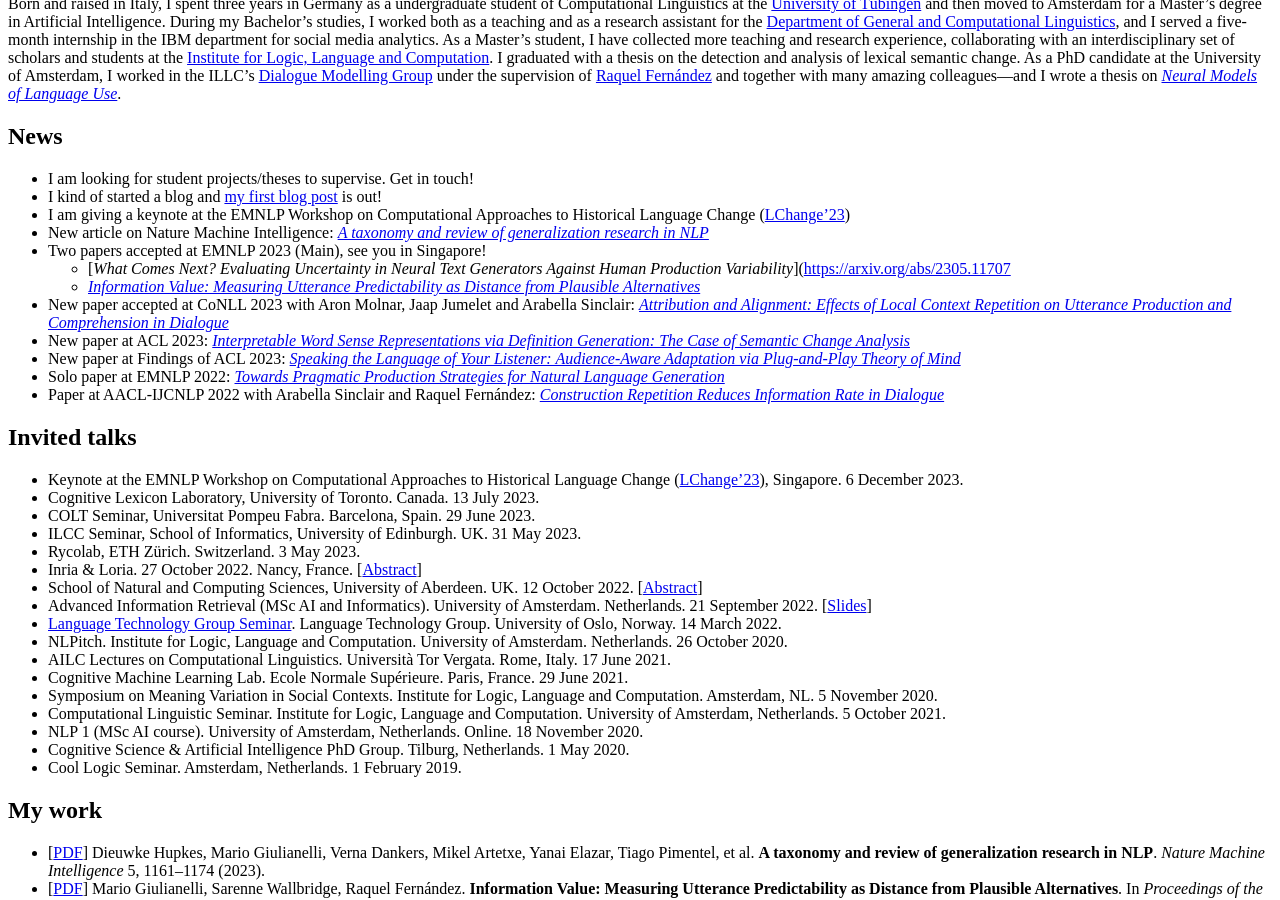
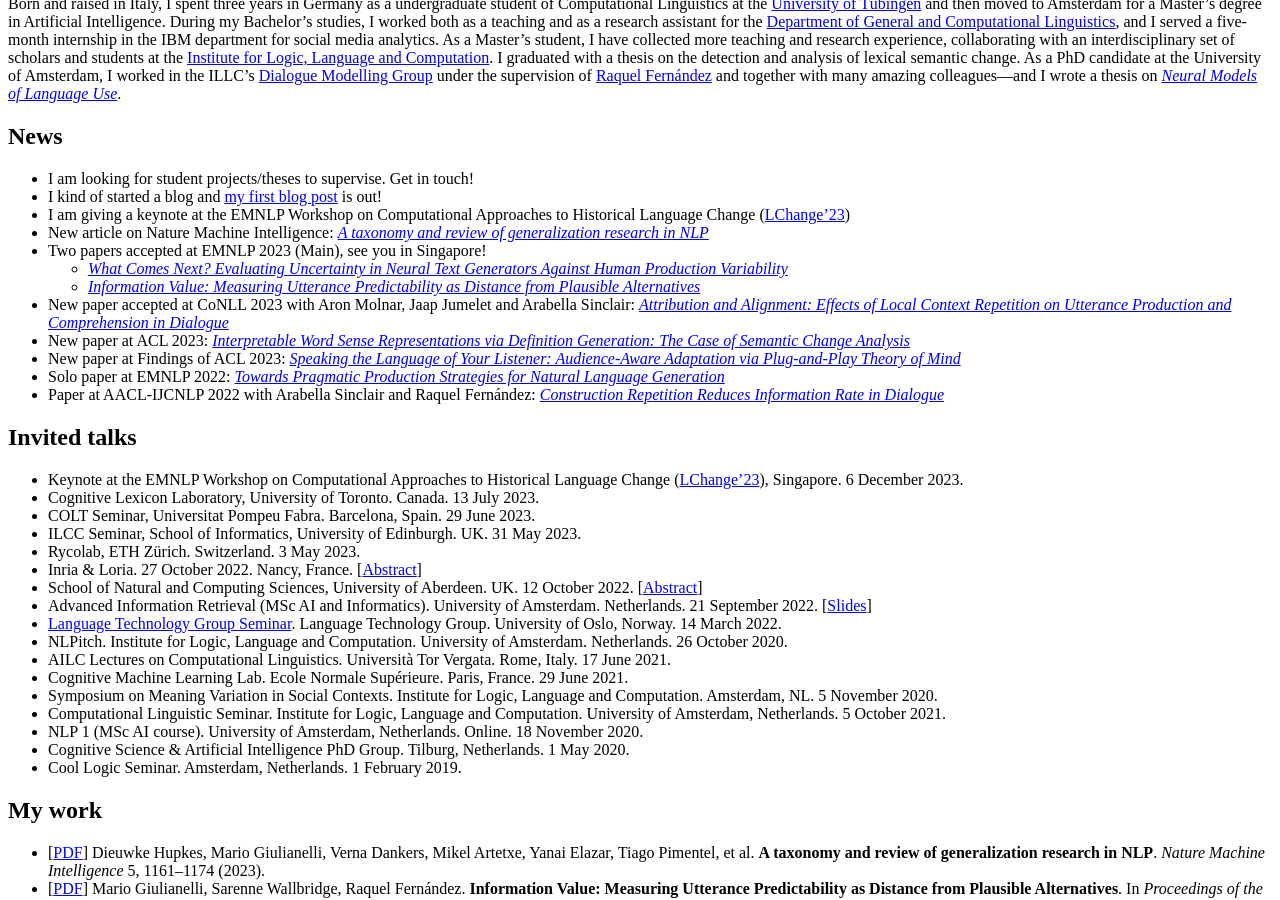
Before and after one commit to glnmario/glnmario.github.io, a Jekyll site: the page built from index.md, in a window 1280 px wide and 900 px high, scrolled down 1221 px. Built offline with Jekyll 4.4.1, drawn with Linux system fonts in a browser that asks for light colours; some of the changed lines change nothing that is shown.

Commit message:
Update index.md

```diff
--- a/index.md
+++ b/index.md
@@ -34,7 +34,7 @@ Currently I study Artificial Intelligence at the University of Amsterdam.
 - I am giving a keynote at the EMNLP Workshop on Computational Approaches to Historical Language Change ([LChange'23](https://www.changeiskey.org/event/2023-emnlp-lchange/))
 - New article on Nature Machine Intelligence: [_A taxonomy and review of generalization research in NLP_](https://www.nature.com/articles/s42256-023-00729-y)
 - Two papers accepted at EMNLP 2023 (Main), see you in Singapore!
-  - [_What Comes Next? Evaluating Uncertainty in Neural Text Generators Against Human Production Variability_]([https://arxiv.org/abs/2305.11707](https://aclanthology.org/2023.emnlp-main.887/)
+  - [_What Comes Next? Evaluating Uncertainty in Neural Text Generators Against Human Production Variability_](https://aclanthology.org/2023.emnlp-main.887/)
   - [_Information Value: Measuring Utterance Predictability as Distance from Plausible Alternatives_](https://aclanthology.org/2023.emnlp-main.343/)
 - New paper accepted at CoNLL 2023 with Aron Molnar, Jaap Jumelet and Arabella Sinclair: [_Attribution and Alignment: Effects of Local Context Repetition on Utterance Production and Comprehension in Dialogue_](https://aclanthology.org/2023.conll-1.18/)
 - New paper at ACL 2023: [_Interpretable Word Sense Representations via Definition Generation: The Case of Semantic Change Analysis_]([https://arxiv.org/abs/2305.11993](https://aclanthology.org/2023.acl-long.176/))
```
